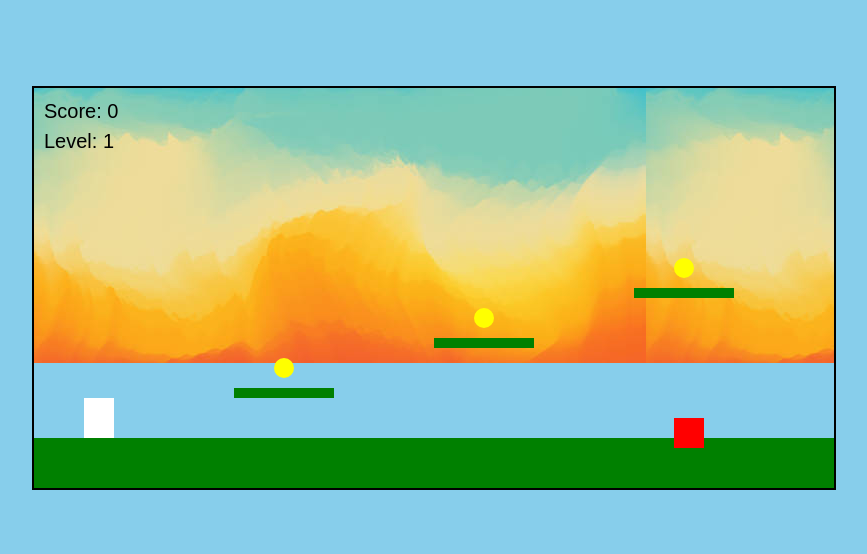
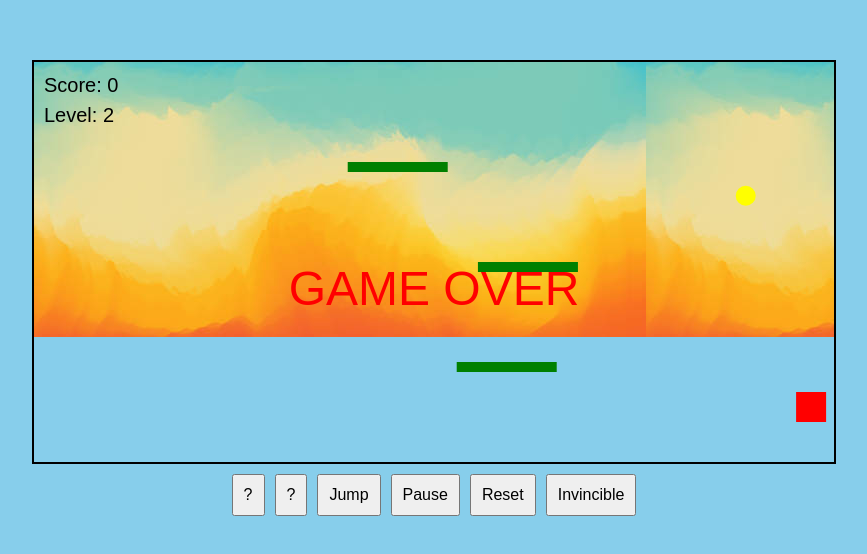
Before and after one commit to JDORTIZOB/mario-game, a plain HTML site: page index.html in a window 1280 px wide. Shown: the part 112-666 px from the top of the page, without its empty margins (206-1073 px from the left). Drawn offline with Linux system fonts and the light colour scheme.

Commit message:
Add files via upload

```diff
--- a/game.js
+++ b/game.js
@@ -5,20 +5,16 @@ const gameOverScreen = document.getElementById('gameOver');
 const backgroundMusic = document.getElementById('backgroundMusic');
 
 // Game variables
-let mario = { x: 50, y: 300, width: 30, height: 40, dx: 0, dy: 0, jumpPower: -15, isJumping: false, frame: 0, direction: 'right' };
+let mario = { x: 50, y: 300, width: 30, height: 40, dx: 0, dy: 0, jumpPower: -15, isJumping: false, frame: 0, direction: 'right', isInvincible: false };
 let gravity = 0.5;
 let keys = {};
-let platforms = [
-  { x: 0, y: 350, width: 800, height: 50 },
-  { x: 200, y: 300, width: 100, height: 10 },
-  { x: 400, y: 250, width: 100, height: 10 },
-  { x: 600, y: 200, width: 100, height: 10 }
-];
-let enemies = [{ x: 300, y: 330, width: 30, height: 30, dx: 2 }];
-let coins = [{ x: 250, y: 280, radius: 10 }, { x: 450, y: 230, radius: 10 }, { x: 650, y: 180, radius: 10 }];
+let platforms = [];
+let enemies = [];
+let coins = [];
 let score = 0;
 let level = 1;
 let isGameOver = false;
+let isPaused = false;
 
 // Load assets
 const marioSprite = new Image();
@@ -32,8 +28,18 @@ backgroundMusic.volume = 0.3;
 backgroundMusic.play();
 
 // Event listeners for controls
-document.addEventListener('keydown', (e) => keys[e.code] = true);
-document.addEventListener('keyup', (e) => keys[e.code] = false);
+document.getElementById('left').addEventListener('touchstart', () => keys['ArrowLeft'] = true);
+document.getElementById('left').addEventListener('touchend', () => keys['ArrowLeft'] = false);
+
+document.getElementById('right').addEventListener('touchstart', () => keys['ArrowRight'] = true);
+document.getElementById('right').addEventListener('touchend', () => keys['ArrowRight'] = false);
+
+document.getElementById('jump').addEventListener('touchstart', () => keys['Space'] = true);
+document.getElementById('jump').addEventListener('touchend', () => keys['Space'] = false);
+
+document.getElementById('pause').addEventListener('click', togglePause);
+document.getElementById('reset').addEventListener('click', resetGame);
+document.getElementById('invincible').addEventListener('click', toggleInvincibility);
 
 // Collision detection
 function collide(rect1, rect2) {
@@ -68,9 +74,23 @@ function drawMario() {
   ctx.drawImage(marioSprite, sx, sy, frameWidth, frameHeight, mario.x, mario.y, mario.width, mario.height);
 }
 
+// Generate platforms
+function generatePlatforms() {
+  platforms = [];
+  for (let i = 0; i < 3; i++) {
+    let platform = {
+      x: Math.random() * (canvas.width - 100),
+      y: 100 + i * 100,
+      width: 100,
+      height: 10
+    };
+    platforms.push(platform);
+  }
+}
+
 // Game loop
 function gameLoop() {
-  if (isGameOver) return;
+  if (isGameOver || isPaused) return;
 
   ctx.clearRect(0, 0, canvas.width, canvas.height);
 
@@ -115,7 +135,7 @@ function gameLoop() {
   // Platform collision
   let onGround = false;
   platforms.forEach(platform => {
-    if (collide(mario, platform)) {
+    if (collide(mario, platform) && mario.dy >= 0) {
       mario.dy = 0;
       mario.y = platform.y - mario.height;
       onGround = true;
@@ -145,13 +165,7 @@ function gameLoop() {
     enemy.x += enemy.dx;
     if (enemy.x <= 0 || enemy.x + enemy.width >= canvas.width) enemy.dx *= -1;
 
-    // Check if Mario jumps on the enemy
-    if (collide(mario, enemy) && mario.y + mario.height <= enemy.y + 10) {
-      enemies.splice(index, 1);
-      score += 50;
-      enemySound.currentTime = 0;
-      enemySound.play();
-    } else if (collide(mario, enemy)) {
+    if (!mario.isInvincible && collide(mario, enemy)) {
       isGameOver = true;
       gameOverScreen.style.display = 'block';
       backgroundMusic.pause();
@@ -173,14 +187,7 @@ function gameLoop() {
   // Level progression
   if (coins.length === 0) {
     level++;
-
-    // Remove an enemy when progressing to a new level
-    if (enemies.length > 0) {
-      enemies.pop(); // Remove the last enemy
-    }
-
-    // Add new platform, enemy, and coin
-    platforms.push({ x: Math.random() * (canvas.width - 100), y: Math.random() * 200 + 50, width: 100, height: 10 });
+    generatePlatforms();
     enemies.push({ x: Math.random() * (canvas.width - 50), y: 330, width: 30, height: 30, dx: 2 });
     coins.push({ x: Math.random() * (canvas.width - 20), y: Math.random() * 200 + 50, radius: 10 });
   }
@@ -197,5 +204,26 @@ function gameLoop() {
   requestAnimationFrame(gameLoop);
 }
 
+// Toggle pause
+function togglePause() {
+  isPaused = !isPaused;
+  if (isPaused) {
+    backgroundMusic.pause();
+  } else {
+    backgroundMusic.play();
+  }
+}
+
+// Reset game
+function resetGame() {
+  location.reload();
+}
+
+// Toggle invincibility
+function toggleInvincibility() {
+  mario.isInvincible = !mario.isInvincible;
+}
+
 // Start the game loop
+generatePlatforms();
 marioSprite.onload = gameLoop;
--- a/index.html
+++ b/index.html
@@ -2,12 +2,20 @@
 <html lang="en">
 <head>
   <meta charset="UTF-8">
-  <meta name="viewport" content="width=device-width, initial-scale=1.0">
+  <meta name="viewport" content="width=device-width, initial-scale=1.0, user-scalable=no">
   <title>Mario Bros</title>
   <link rel="stylesheet" href="styles.css">
 </head>
 <body>
   <canvas id="gameCanvas" width="800" height="400"></canvas>
+  <div class="controls">
+    <button id="left">?</button>
+    <button id="right">?</button>
+    <button id="jump">Jump</button>
+    <button id="pause">Pause</button>
+    <button id="reset">Reset</button>
+    <button id="invincible">Invincible</button>
+  </div>
   <div class="game-over" id="gameOver">GAME OVER</div>
   <audio id="backgroundMusic" loop>
     <source src="assets/music.mp3" type="audio/mpeg">
--- a/styles.css
+++ b/styles.css
@@ -6,8 +6,9 @@
 
 body {
   display: flex;
+  flex-direction: column;
+  align-items: center;
   justify-content: center;
-  align-items: center;
   height: 100vh;
   background-color: #87CEEB; /* Azul cielo */
   font-family: Arial, sans-serif;
@@ -18,6 +19,20 @@ canvas {
   background: url('assets/background.jpg') repeat-x;
   display: block;
   border: 2px solid black;
+  max-width: 100%;
+  max-height: 100%;
+}
+
+.controls {
+  display: flex;
+  gap: 10px;
+  margin-top: 10px;
+}
+
+.controls button {
+  padding: 10px;
+  font-size: 16px;
+  cursor: pointer;
 }
 
 .game-over {
```
